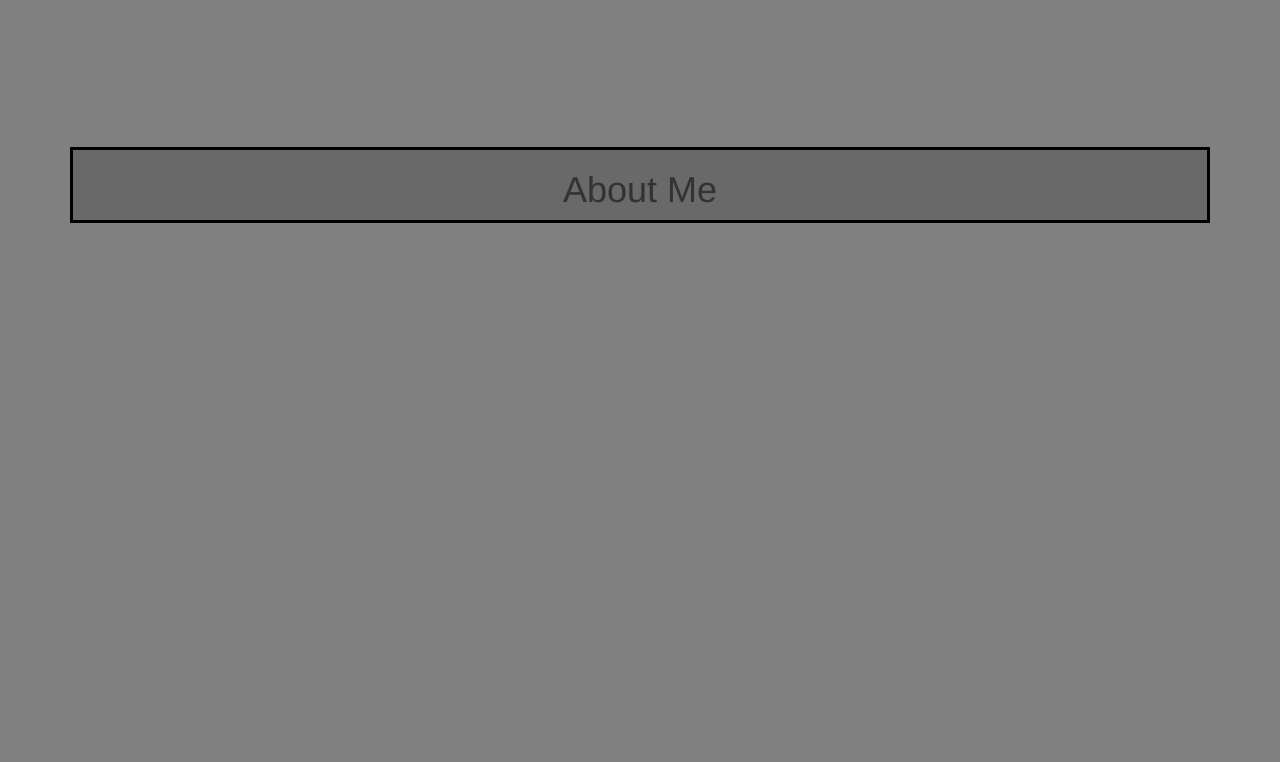
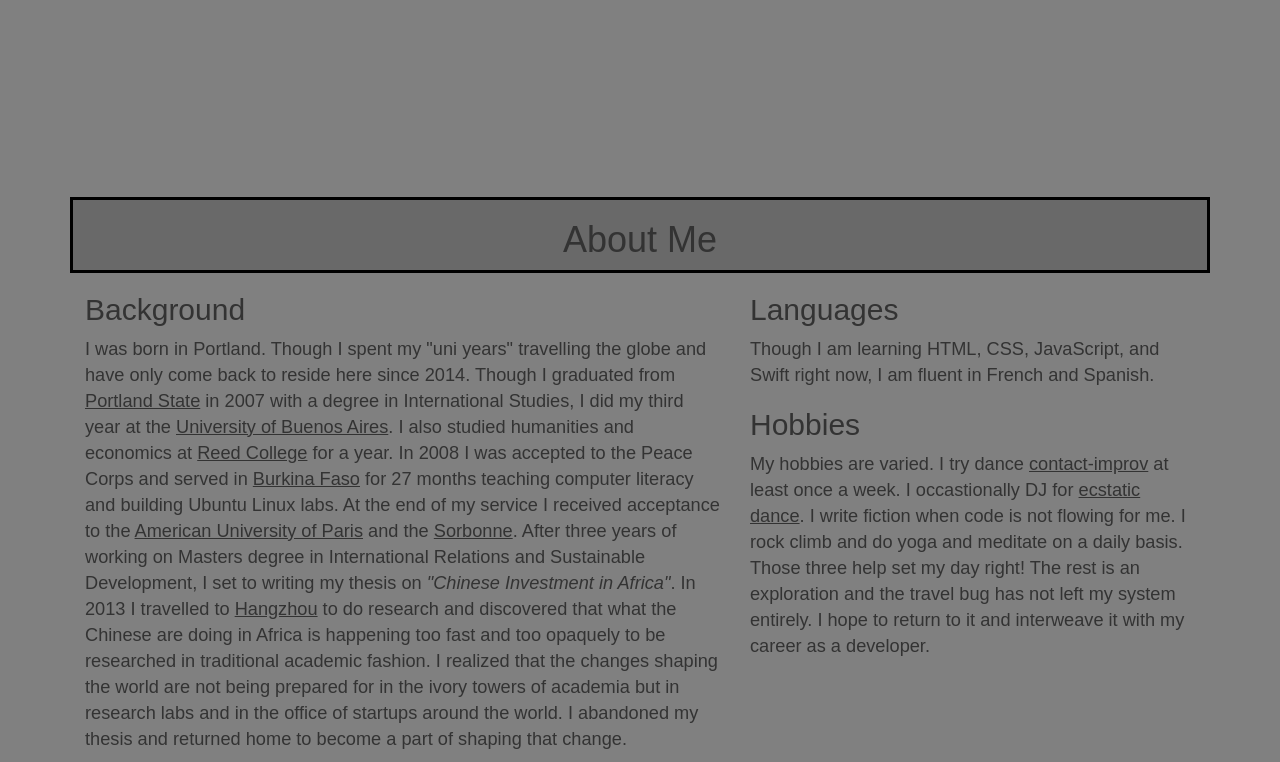
Before and after one commit to pizzimenti/pizzimenti.github.io, a plain HTML site: page index.html in a window 1280 px wide. Shown: the part 1874-2636 px from the top of the page. Before the commit the page ends 2097 px from the top, so only its background shows below. Drawn offline with nearby package versions, Linux system fonts and the light colour scheme.

Commit message:
finish about me section with bootstrap columns --> v.1

```diff
--- a/css/styles.css
+++ b/css/styles.css
@@ -15,6 +15,7 @@
     margin-left: 25px;
     margin-right: 25px;
     text-decoration: none;
+    color: white;
 }
 
 
@@ -30,6 +31,11 @@ body {
   background-color: gray;
 }
 
+body a {
+  color:inherit;
+  text-decoration: underline;
+}
+
 .section-title {
   text-align: center;
   background-color: dimGrey;
@@ -40,7 +46,6 @@ body {
   font-family: monospace;
   font-size: 1.2em;
   text-align: justify;
-  margin-bottom: 200px;
 }
 
 #projects a {
@@ -67,3 +72,16 @@ body {
   margin-right: 20px;
   width: 300px;
 }
+
+#about-me {
+  font-family: sans-serif;
+}
+
+#about-me p {
+  font-size: 1.3em;
+}
+
+.nav-section {
+  margin-top: 200px;
+  margin-bottom: 200px;
+}
--- a/index.html
+++ b/index.html
@@ -13,7 +13,7 @@
 
       <nav class="navbar navbar-inverse navbar-brand navbar-fixed-top">
         <a href="#projects">Projects</a>
-        <a href="#about">About Me</a>
+        <a href="#about-me">About Me</a>
         <a href="https://github.com/pizzimenti?tab=repositories">Repositories</a>
       </nav>
 
@@ -24,7 +24,7 @@
       </div>
 
 <!-- Begin Projects Div -->
-      <div id="projects">
+      <div id="projects" class="nav-section">
         <div class="section-title">
           <h1>Projects</h1>
         </div>
@@ -82,12 +82,23 @@
           </div>
         </div>
       </div>
-<!-- End Projects Div -->
-      <div id="about-me">
+       <!-- End Projects Div -->
+      <div id="about-me" class="nav-section">
         <div class="section-title">
           <h1>About Me</h1>
         </div>
-
+        <div class="col-md-7">
+          <h2>Background</h2>
+          <p>I was born in Portland. Though I spent my "uni years" travelling the globe and have only come back to reside here since 2014. Though I graduated from <a href="http://pdx.edu">Portland State</a> in 2007 with a degree in International Studies, I did my third year at the <a href="http://www.uba.ar">University of Buenos Aires</a>. I also studied humanities and economics at <a href="http://reed.edu">Reed College</a> for a year. In 2008 I was accepted to the Peace Corps and served in <a href="https://en.wikipedia.org/wiki/Burkina_Faso">Burkina Faso</a> for 27 months teaching computer literacy and building Ubuntu Linux labs. At the end of my service I received acceptance to the <a href="http://aup.edu">American University of Paris</a> and the <a href="http://www.univ-paris1.fr/">Sorbonne</a>. After three years of working on Masters degree in International Relations and Sustainable Development, I set to writing my thesis on <em>"Chinese Investment in Africa"</em>. In 2013 I travelled to
+          <a href="https://en.wikipedia.org/wiki/Hangzhou">Hangzhou</a> to do research and discovered that what the Chinese are doing in Africa is happening too fast and too opaquely to be researched in traditional academic fashion. I realized that the changes shaping the world are not being prepared for in the ivory towers of academia but in research labs and in the office of startups around the world. I abandoned my thesis and returned home to become a part of shaping that change.</p>
+        </div>
+        <div class="col-md-5">
+          <h2>Languages</h2>
+          <p>Though I am learning HTML, CSS, JavaScript, and Swift right now, I am fluent in French and Spanish.</p>
+          <h2>Hobbies</h2>
+          <p>My hobbies are varied. I try dance <a href="https://en.wikipedia.org/wiki/Contact_improvisation">contact-improv</a> at least once a week. I occastionally DJ for <a href="http://www.sacredcircledance.com">ecstatic dance</a>. I write fiction when code is not flowing for me. I rock climb and do yoga and meditate on a daily basis. Those three help set my day right! The rest is an exploration and the travel bug has not left my system entirely. I hope to return to it and interweave it with my career as a developer.</p>
+        </div>
+      </div>
     </div>
   </body>
 </html>
```
